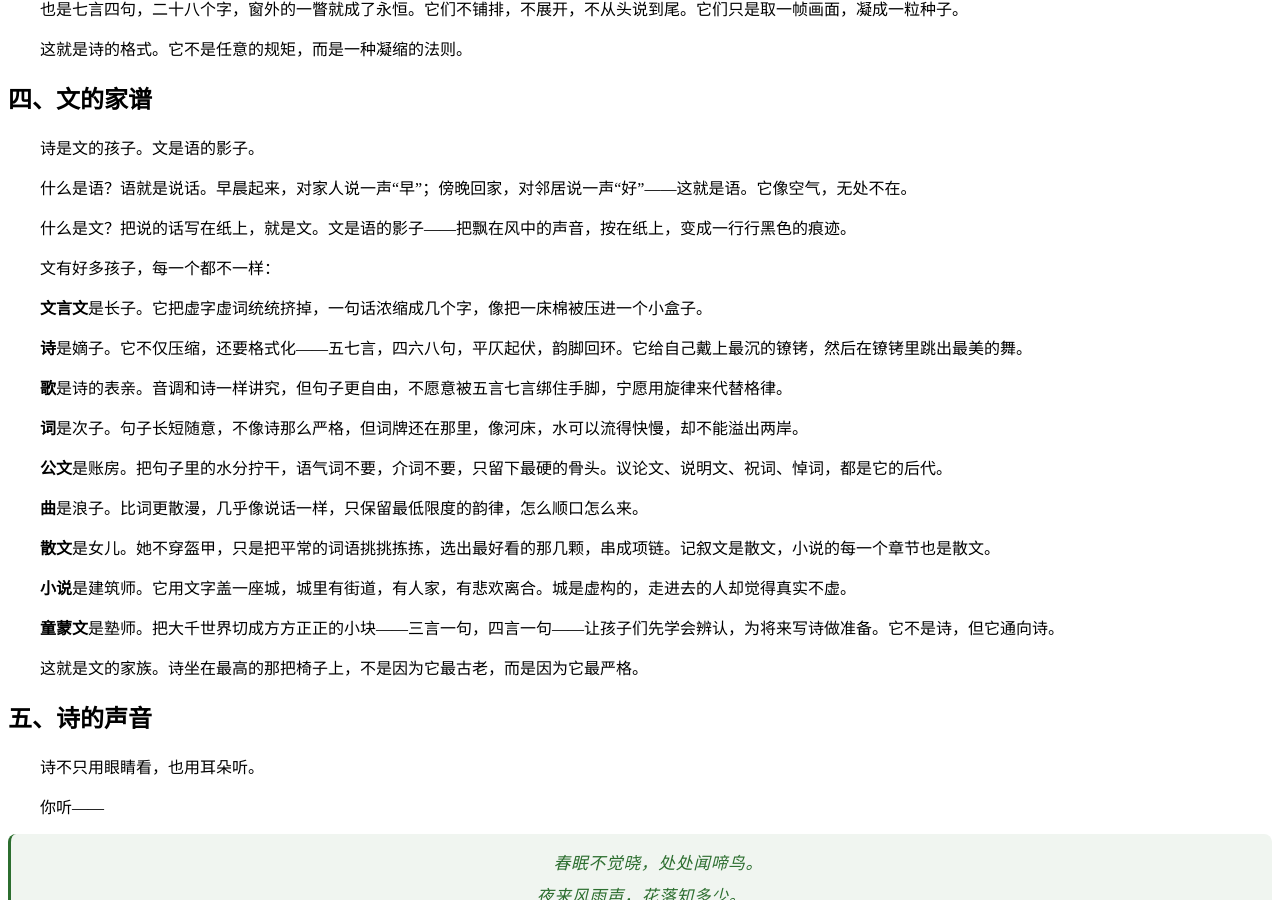
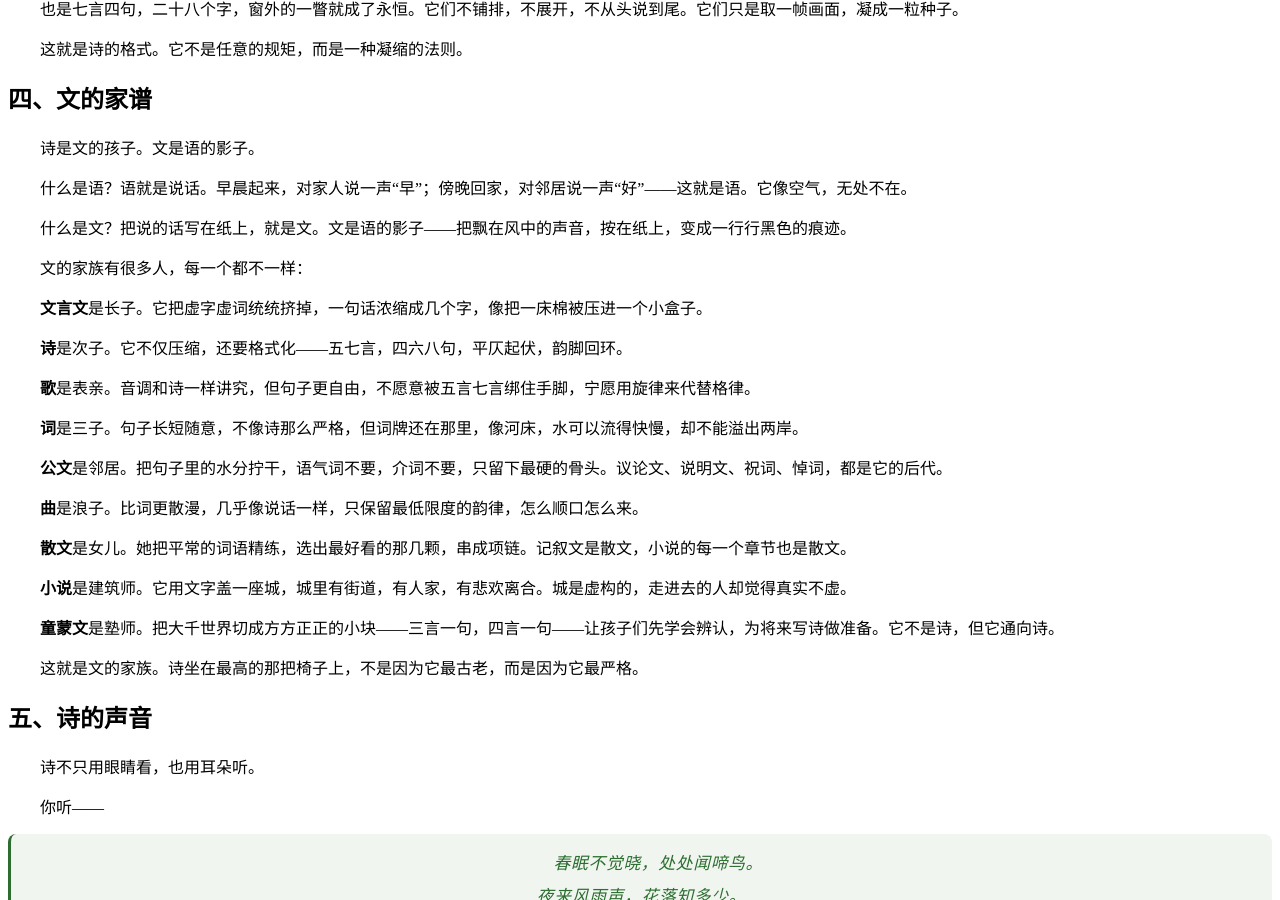
Before and after one commit to chixiao994/chixiao994.github.io, a Jekyll site: the page shibianji/interpretations/童蒙/千家诗/index.html, which Jekyll copies as it is, in a window 1280 px wide and 900 px high, scrolled down 2229 px. Built offline with Jekyll 4.4.1, drawn with Linux system fonts in a browser that asks for light colours.

Commit message:
Update index.html

```diff
--- a/shibianji/interpretations/童蒙/千家诗/index.html
+++ b/shibianji/interpretations/童蒙/千家诗/index.html
@@ -227,14 +227,14 @@
         <p>诗是文的孩子。文是语的影子。</p>
         <p>什么是语？语就是说话。早晨起来，对家人说一声“早”；傍晚回家，对邻居说一声“好”——这就是语。它像空气，无处不在。</p>
         <p>什么是文？把说的话写在纸上，就是文。文是语的影子——把飘在风中的声音，按在纸上，变成一行行黑色的痕迹。</p>
-        <p>文有好多孩子，每一个都不一样：</p>
+        <p>文的家族有很多人，每一个都不一样：</p>
         <p><strong>文言文</strong>是长子。它把虚字虚词统统挤掉，一句话浓缩成几个字，像把一床棉被压进一个小盒子。</p>
-        <p><strong>诗</strong>是嫡子。它不仅压缩，还要格式化——五七言，四六八句，平仄起伏，韵脚回环。它给自己戴上最沉的镣铐，然后在镣铐里跳出最美的舞。</p>
-        <p><strong>歌</strong>是诗的表亲。音调和诗一样讲究，但句子更自由，不愿意被五言七言绑住手脚，宁愿用旋律来代替格律。</p>
-        <p><strong>词</strong>是次子。句子长短随意，不像诗那么严格，但词牌还在那里，像河床，水可以流得快慢，却不能溢出两岸。</p>
-        <p><strong>公文</strong>是账房。把句子里的水分拧干，语气词不要，介词不要，只留下最硬的骨头。议论文、说明文、祝词、悼词，都是它的后代。</p>
+        <p><strong>诗</strong>是次子。它不仅压缩，还要格式化——五七言，四六八句，平仄起伏，韵脚回环。</p>
+        <p><strong>歌</strong>是表亲。音调和诗一样讲究，但句子更自由，不愿意被五言七言绑住手脚，宁愿用旋律来代替格律。</p>
+        <p><strong>词</strong>是三子。句子长短随意，不像诗那么严格，但词牌还在那里，像河床，水可以流得快慢，却不能溢出两岸。</p>
+        <p><strong>公文</strong>是邻居。把句子里的水分拧干，语气词不要，介词不要，只留下最硬的骨头。议论文、说明文、祝词、悼词，都是它的后代。</p>
         <p><strong>曲</strong>是浪子。比词更散漫，几乎像说话一样，只保留最低限度的韵律，怎么顺口怎么来。</p>
-        <p><strong>散文</strong>是女儿。她不穿盔甲，只是把平常的词语挑挑拣拣，选出最好看的那几颗，串成项链。记叙文是散文，小说的每一个章节也是散文。</p>
+        <p><strong>散文</strong>是女儿。她把平常的词语精练，选出最好看的那几颗，串成项链。记叙文是散文，小说的每一个章节也是散文。</p>
         <p><strong>小说</strong>是建筑师。它用文字盖一座城，城里有街道，有人家，有悲欢离合。城是虚构的，走进去的人却觉得真实不虚。</p>
         <p><strong>童蒙文</strong>是塾师。把大千世界切成方方正正的小块——三言一句，四言一句——让孩子们先学会辨认，为将来写诗做准备。它不是诗，但它通向诗。</p>
         <p>这就是文的家族。诗坐在最高的那把椅子上，不是因为它最古老，而是因为它最严格。</p>
```
